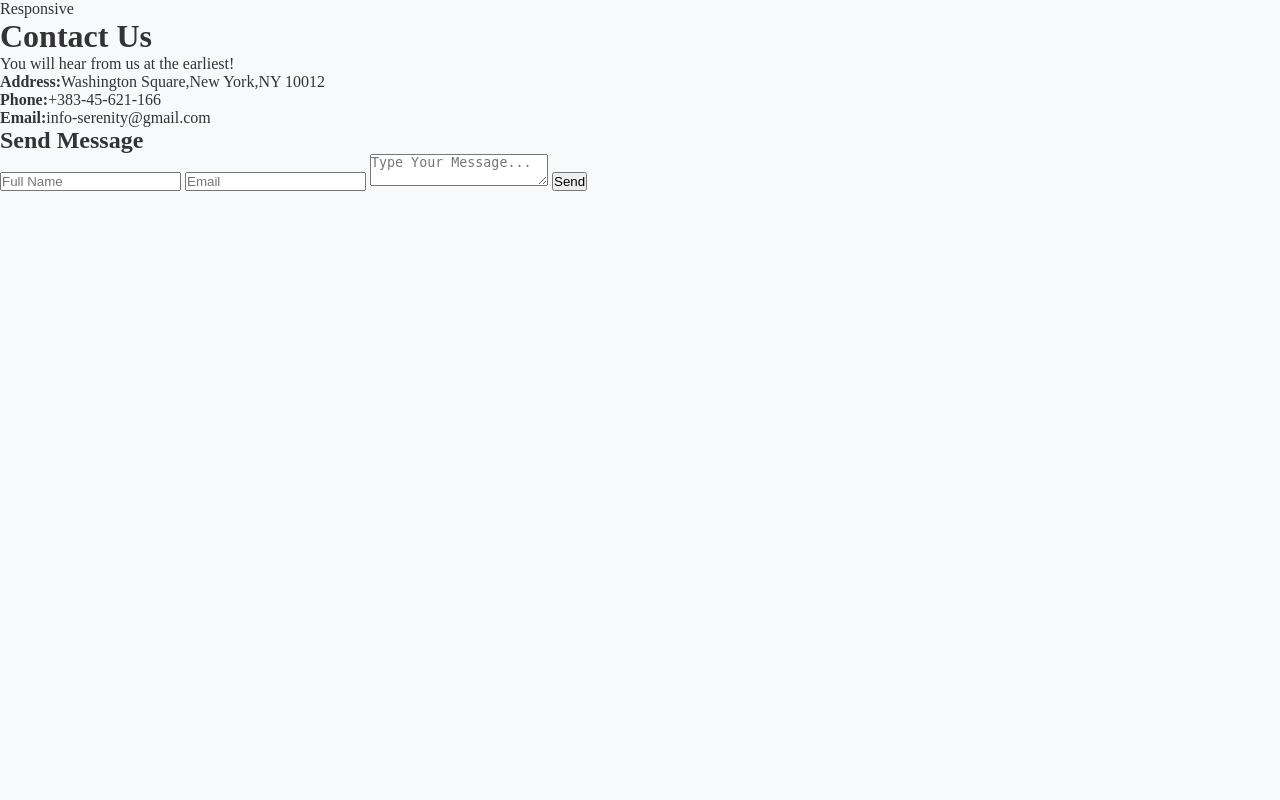
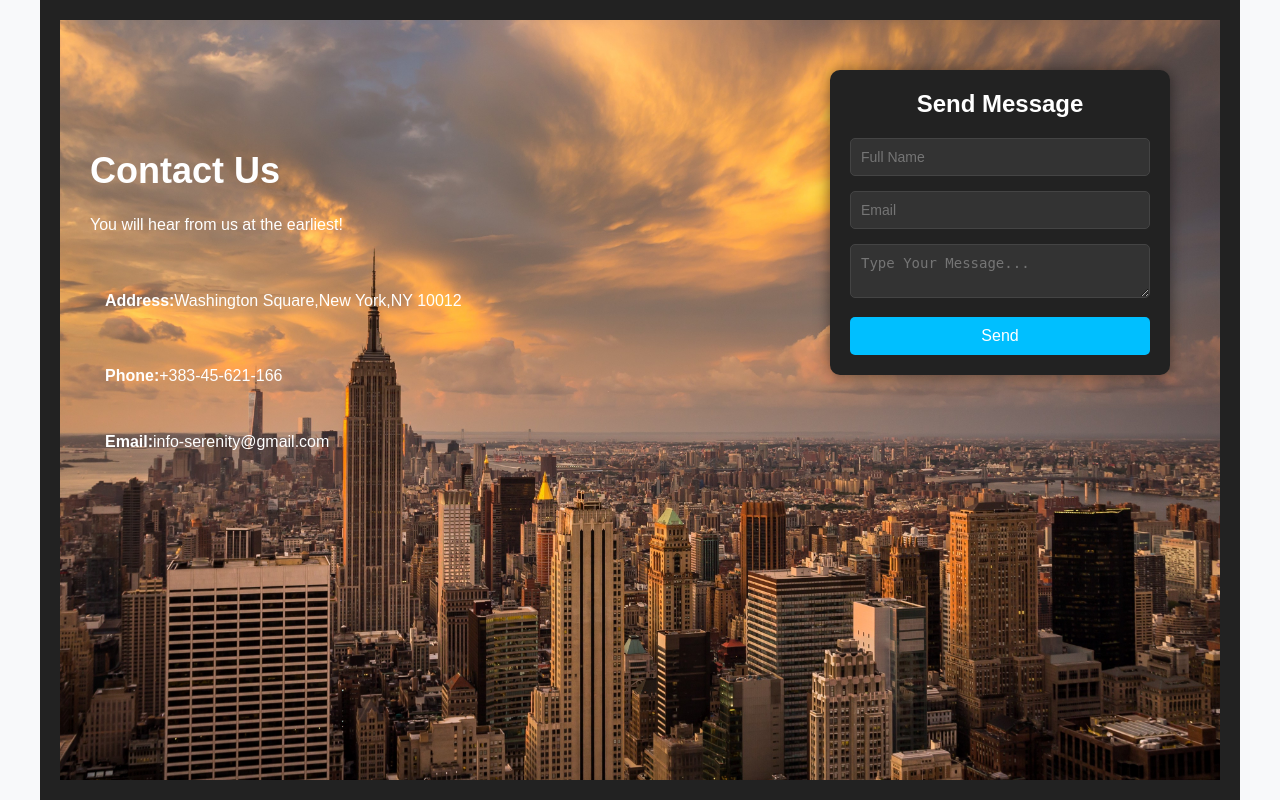
Before and after one commit to eldasahitii/Airbnb, a PHP site: page /ContactUs.html in a window 1280 px wide. Run offline with PHP 8.4, Linux system fonts and the light colour scheme.

Commit message:
contact us css

```diff
--- a/ContactUs.html
+++ b/ContactUs.html
@@ -10,7 +10,7 @@
 <body>
     <div class="contact-container">
         <div class="contact-left">
-            <div class="responsive-label">Responsive</div>
+
             <h1>Contact Us</h1>
             <p>You will hear from us at the earliest!</p>
             <div class="contact-info">
--- a/style.css
+++ b/style.css
@@ -303,3 +303,109 @@ a:hover{
     font-size: 16px;
     padding: 7px;
 }
+
+
+body{
+    margin: 0;
+    font-family: Arial, sans-serif;
+    color:#fff;
+    background-color: 1a1a1a;
+}
+.contact-container{
+    position: relative;
+    display: flex;
+    justify-content: space-between;
+    width: 100%;
+    max-width: 1200px;
+    margin: 0 auto;
+    height: 100vh;
+    background: #222;
+    padding: 20px;
+}
+.contact-left,.contact-right{
+    flex: 1;
+}
+.contact-left{
+    width: 50%;
+    padding: 30px;
+    position: relative;
+    background: url('./images/contactusbackground1.jpg') no-repeat center center;
+    background-size: cover;
+    flex: 1;
+}
+
+.contact-left h1{
+    margin-top: 100px;
+    font-size: 36px;
+    color: #fff;
+}
+.contact-left p {
+    margin-top: 20px;
+    font-size: 16px;
+    line-height: 1.6;
+}
+.contact-info{
+    margin-top: 30px;
+}
+.info-item{
+    display: flex;
+    align-items: center;
+    margin-bottom: 20px;
+}
+.icon{
+    font-size: 24px;
+    margin-right: 15px;
+    color: #00bfff;
+}
+.contact-right{
+    position: absolute;
+    top: 20px;
+    right: 20px;
+    width: 400px;
+    padding: 30px;
+    background-color: #333;
+    display: flex;
+    justify-content: flex-end;
+    align-items: flex-start;
+    flex: 1;
+    background-color: transparent;
+}
+form{
+    width: 100%;
+    max-width: 400px;
+    background: #222;
+    padding: 20px;
+    border-radius: 10px;
+    box-shadow: 0 0 15px rgba(0, 0, 0, 0.5);
+    margin-right: 0;
+}
+form h2{
+    text-align: center;
+    margin-bottom: 20px;
+    font-size: 24px;
+}
+form input, form textarea{
+    width: 100%;
+    padding: 10px;
+    margin-bottom: 15px;
+    border: 1px solid #444;
+    border-radius: 5px;
+    background: #333;
+    color: #fff;
+    font-size: 14px;
+}
+form button{
+    width: 100%;
+    padding: 10px;
+    background: #00bfff;
+    color:#fff;
+    font-size: 16px;
+    border:none;
+    border-radius: 5px;
+    cursor: pointer;
+    transition: background 0.3s;
+}
+form button:hover{
+    background: #0099cc;
+
+}
```
Also changed, not shown: images/contactusbackground1.jpg (added).
